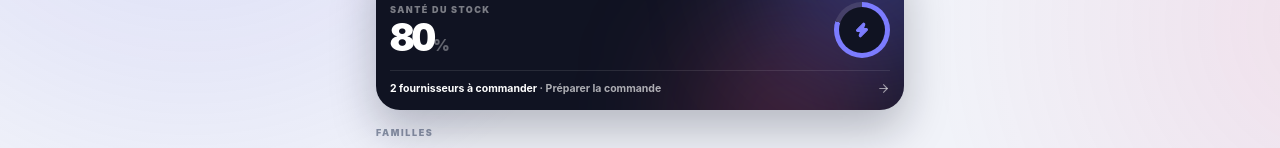
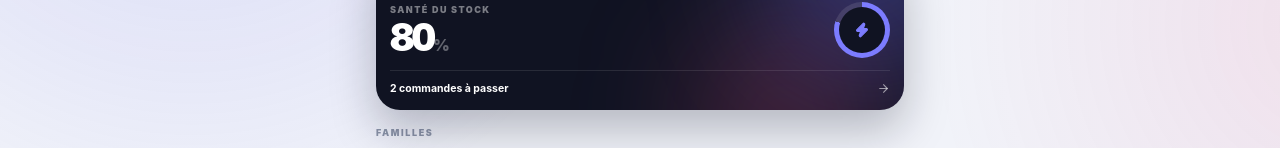
Before and after one commit to jxpaoli/boulangerie-U, a React (Vite) app: page / in a window 1280 px wide. Shown: the part 152-300 px from the top of the page. Built offline with nearby package versions, Linux system fonts and the light colour scheme; no server answers.

Commit message:
fix: synchroniser le hero avec les commandes du jour

```diff
--- a/src/features/dashboard/DashboardPage.tsx
+++ b/src/features/dashboard/DashboardPage.tsx
@@ -2,13 +2,12 @@ import { useNavigate } from 'react-router-dom'
 import { useQuery } from '@tanstack/react-query'
 import { Activity, AlertTriangle, ArrowRight, ChevronRight, Sparkles, Zap } from 'lucide-react'
 import { AppShell } from '@/components/AppShell'
-import { services, type Product, type Supplier } from '@/services'
+import { services, type Product } from '@/services'
 import { formatDayLong } from '@/lib/format'
-import { coverageEnd, supplierPlan, toParisCivil } from '@/lib/orderCalendar'
-import { computeOrderProposal } from '@/lib/orderProposal'
+import { supplierPlan } from '@/lib/orderCalendar'
+import { dailyOrderSummary, hasPlacedOrderForCycle } from '@/lib/orderCycle'
 
 const today = new Date()
-const SAFETY_DELIVERIES = 1
 
 export function DashboardPage() {
   const navigate = useNavigate()
@@ -20,6 +19,10 @@ export function DashboardPage() {
     queryKey: ['suppliers'],
     queryFn: () => services.catalog.listSuppliers(),
   })
+  const { data: orders = [], isLoading: ordersLoading } = useQuery({
+    queryKey: ['orders', 'history'],
+    queryFn: () => services.orders.listHistory(),
+  })
 
   const atRisk = products.filter((product) => product.stockUnits < product.minUnits)
   const worst = [...atRisk].sort(
@@ -27,7 +30,13 @@ export function DashboardPage() {
       a.stockUnits / Math.max(1, a.minUnits) - b.stockUnits / Math.max(1, b.minUnits),
   )[0]
   const suppliersDue = suppliers.filter((supplier) => supplier.dueToday)
-  const orderStatus = computeOrderStatus(suppliersDue, products)
+  const passedOrders = suppliersDue.filter((supplier) => {
+    const delivery = supplierPlan(supplier.calendar, today).d1
+    return hasPlacedOrderForCycle(orders, supplier.id, civilISO(delivery))
+  }).length
+  const orderSummary = ordersLoading
+    ? 'Commandes du jour'
+    : dailyOrderSummary(suppliersDue.length, passedOrders)
   const health = products.length
     ? Math.round(((products.length - atRisk.length) / products.length) * 100)
     : 100
@@ -69,12 +78,11 @@ export function DashboardPage() {
         </div>
 
         <button
-          onClick={() => navigate(orderStatus === 'green' ? '/stock' : '/commandes')}
+          onClick={() => navigate(suppliersDue.length > 0 ? '/commandes' : '/stock')}
           className="relative mt-3 flex w-full items-center justify-between border-t border-white/10 pt-2.5 text-left transition active:opacity-60"
         >
           <span className="truncate pr-2 text-[10.5px] font-bold text-white/65">
-            <span className="text-white">{HERO[orderStatus].eyebrow(suppliersDue.length)}</span>
-            {' · '}{HERO[orderStatus].title}
+            <span className="text-white">{orderSummary}</span>
           </span>
           <ArrowRight size={13} className="flex-shrink-0 text-white/55" />
         </button>
@@ -183,44 +191,10 @@ function vigilanceDetail(product: Product | undefined): string {
   return `${product.name} · ${product.stockUnits}/${product.minUnits} unités`
 }
 
-type OrderStatus = 'green' | 'blue' | 'red'
-
-const HERO: Record<OrderStatus, { title: string; eyebrow: (n: number) => string }> = {
-  green: { title: 'Voir le détail du stock', eyebrow: () => 'Tout est couvert' },
-  blue: {
-    title: 'Préparer la commande',
-    eyebrow: (n) => `${n} fournisseur${n > 1 ? 's' : ''} à commander`,
-  },
-  red: { title: 'Agir avant la rupture', eyebrow: () => 'Risque avant livraison' },
-}
-
-function computeOrderStatus(dueSuppliers: Supplier[], products: Product[]): OrderStatus {
-  let rupture = false
-  let toOrder = false
-  for (const supplier of dueSuppliers) {
-    const now = toParisCivil(today)
-    const plan = supplierPlan(supplier.calendar, today)
-    const coverUntil = coverageEnd(supplier.calendar, today, SAFETY_DELIVERIES)
-    for (const product of products) {
-      if (product.supplierId !== supplier.id) continue
-      const proposal = computeOrderProposal(
-        {
-          stockUnits: product.stockUnits,
-          conso7: product.conso,
-          packSize: product.packSize,
-          maxStockUnits: product.maxUnits,
-        },
-        now,
-        plan.d1,
-        coverUntil,
-      )
-      if (proposal.ruptureBeforeDelivery) rupture = true
-      if (proposal.packs > 0) toOrder = true
-    }
-  }
-  return rupture ? 'red' : toOrder ? 'blue' : 'green'
-}
-
 function cap(value: string): string {
   return value.charAt(0).toUpperCase() + value.slice(1)
 }
+
+function civilISO(value: { y: number; m: number; d: number }): string {
+  return `${value.y}-${String(value.m).padStart(2, '0')}-${String(value.d).padStart(2, '0')}`
+}
--- a/src/lib/orderCycle.ts
+++ b/src/lib/orderCycle.ts
@@ -17,3 +17,13 @@ export function hasPlacedOrderForCycle(
       order.status !== 'cancelled',
   )
 }
+
+export function dailyOrderSummary(total: number, passed: number): string {
+  if (total <= 0) return 'Aucune commande prévue'
+  const safePassed = Math.min(total, Math.max(0, passed))
+  const remaining = total - safePassed
+  if (remaining === 0) return 'Toutes les commandes sont passées ✓'
+  if (safePassed === 0)
+    return `${remaining} commande${remaining > 1 ? 's' : ''} à passer`
+  return `${remaining} à passer · ${safePassed} passée${safePassed > 1 ? 's' : ''}`
+}
```
Also changed, not shown: 1 other file (tests, documents, lock files or other folders).
